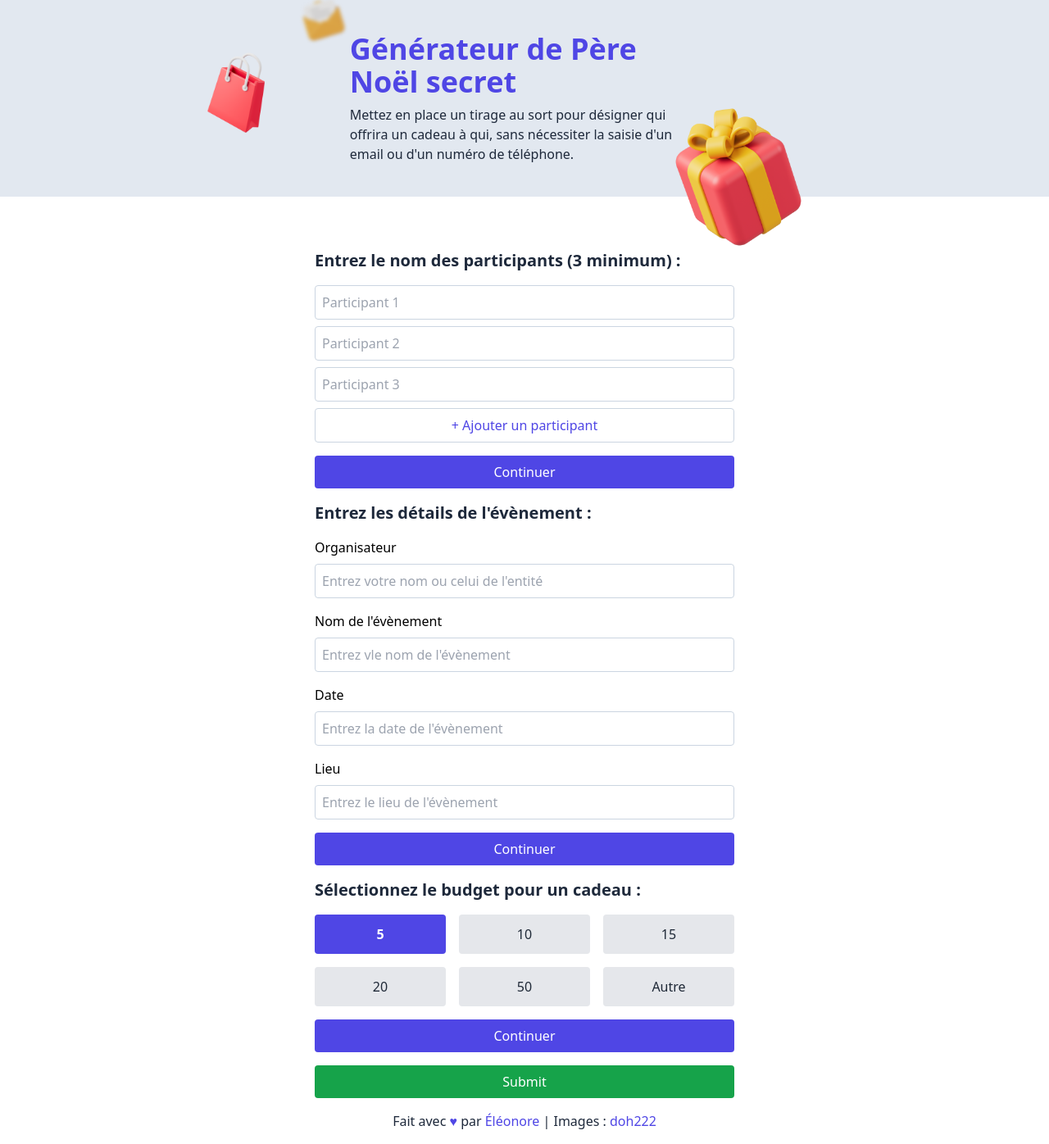
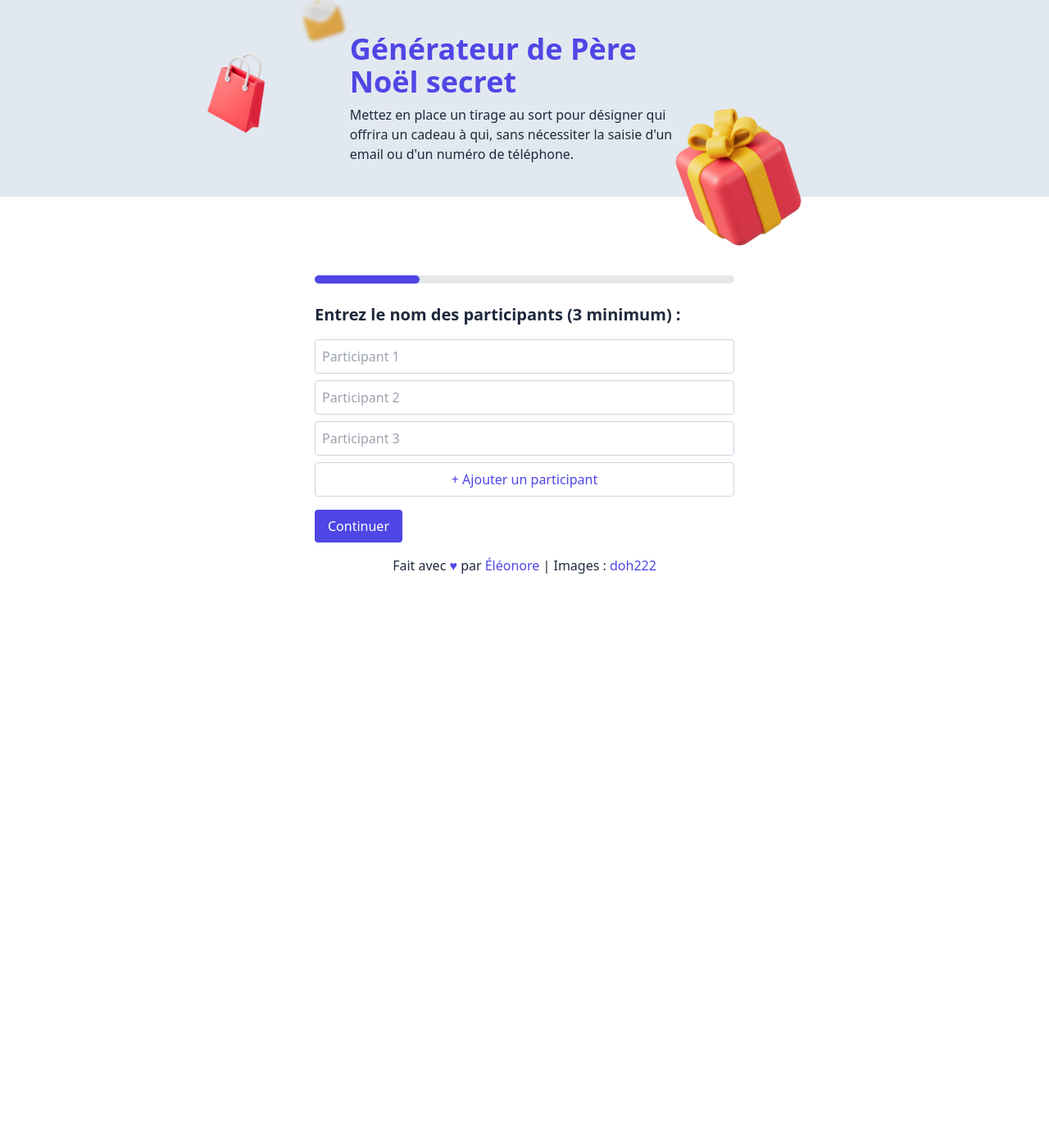
Before and after one commit to eleonoreeuzenes/secret-santa, an Angular app in the folder client/: page / in a window 1280 px wide. Shown: the whole page at 82% size. After the commit the page ends 800 px from the top, so only its background shows below. Built offline with nearby package versions, Linux system fonts and the light colour scheme.

Commit message:
transform form ina multi step form with a progress bar

```diff
--- a/client/src/app/multi-step-form/multi-step-form.component.html
+++ b/client/src/app/multi-step-form/multi-step-form.component.html
@@ -1,21 +1,34 @@
-<div class=" mt-16  w-full max-w-lg mx-auto">
+<div class="mt-24 w-full max-w-lg mx-auto">
+  <!-- Progress Bar -->
+  <div class="w-full bg-gray-200 rounded-full h-2.5 mb-6">
+    <div
+      class="bg-indigo-600 h-2.5 rounded-full"
+      [ngStyle]="{ width: progress + '%' }">
+    </div>
+  </div>
+
   <form [formGroup]="form" (ngSubmit)="onSubmit()">
+    <!-- Step 1: Participants -->
+    <div *ngIf="currentStep === 1">
       <h2 class="text-xl font-bold text-slate-800 mb-4">Entrez le nom des participants (3 minimum) :</h2>
-
       <div formArrayName="participants">
         <div *ngFor="let participant of participants.controls; let i = index">
           <input
             [formControlName]="i" id="participant{{ i }}"
             [placeholder]="'Participant ' + (i + 1)"
-        class="border border-slate-300 p-2 mb-2 rounded w-full"/>
-      <div *ngIf="participant.invalid && (participant.dirty || participant.touched)">
-        <small *ngIf="participant.errors?.['required']" class="rounded text-red-800 bg-red-200 p-2">Minimun 3 participants sont requis.</small>
+            class="border border-slate-300 p-2 mb-2 rounded w-full" />
         </div>
       </div>
+      <button type="button" (click)="addParticipant()" class="border border-slate-300 text-indigo-600 px-4 py-2 rounded mb-4 w-full">
+        + Ajouter un participant
+      </button>
+      <div class="flex justify-between">
+        <button type="button" class="px-4 py-2 rounded text-white bg-indigo-600" (click)="nextStep()">Continuer</button>
       </div>
-  <button type="button" (click)="addParticipant()" class="border border-slate-300 text-indigo-600 px-4 py-2 rounded mb-4 w-full">+ Ajouter un participant</button>
-  <button type="submit" class="px-4 py-2 rounded text-white mb-4 w-full bg-indigo-600">Continuer</button>
+    </div>
 
+    <!-- Step 2: Event Details -->
+    <div *ngIf="currentStep === 2">
       <h2 class="text-xl font-bold text-slate-800 mb-4">Entrez les détails de l'évènement :</h2>
       <fieldset formGroupName="infos">
         <div class="control">
@@ -35,7 +48,7 @@
             id="eventName"
             type="text"
             name="eventName"
-        placeholder="Entrez vle nom de l'évènement"
+            placeholder="Entrez le nom de l'évènement"
             formControlName="eventName"
             class="border border-slate-300 p-2 mt-2 mb-4 rounded w-full"
           />
@@ -63,8 +76,15 @@
           />
         </div>
       </fieldset>
-    <button type="submit" class="px-4 py-2 rounded text-white mb-4 w-full bg-indigo-600">Continuer</button>
 
+      <div class="flex justify-between">
+        <button type="button" class="px-4 py-2 rounded text-white bg-gray-600" (click)="previousStep()">Retour</button>
+        <button type="button" class="px-4 py-2 rounded text-white bg-indigo-600" (click)="nextStep()">Continuer</button>
+      </div>
+    </div>
+
+    <!-- Step 3: Budget -->
+    <div *ngIf="currentStep === 3">
       <h2 class="text-xl font-bold text-slate-800 mb-4">Sélectionnez le budget pour un cadeau :</h2>
       <div class="grid grid-cols-3 gap-4 mb-4">
         <button
@@ -74,8 +94,7 @@
             'bg-gray-200 text-gray-800': form.get('budget')?.value !== option.value && !(option.value === 'custom' && customBudgetValue !== null)
           }"
           (click)="selectBudget(option.value)"
-        class="px-4 py-3 rounded focus:outline-none transition-colors duration-200"
-      >
+          class="px-4 py-3 rounded focus:outline-none transition-colors duration-200">
           {{ option.label }}
         </button>
       </div>
@@ -90,10 +109,41 @@
         />
       </div>
 
-    <button type="submit" class="px-4 py-2 rounded text-white mb-4 w-full bg-indigo-600">Continuer</button>
+      <div class="flex justify-between">
+        <button type="button" class="px-4 py-2 rounded text-white bg-gray-600" (click)="previousStep()">Retour</button>
+        <button type="button" class="px-4 py-2 rounded text-white bg-indigo-600" (click)="nextStep()">Continuer</button>
+      </div>
+    </div>
 
-  <p class="form-actions">
-    <button type="submit" class="px-4 py-2 rounded text-white w-full bg-green-600">Submit</button>
-  </p>
+    <!-- Step 4: Récapitulatif -->
+    <div *ngIf="currentStep === 4">
+      <h2 class="text-xl font-bold text-slate-800 mb-4">Récapitulatif :</h2>
+
+      <div class="mb-4">
+        <h3 class="font-bold text-indigo-600">Participants :</h3>
+        <ul>
+          <li *ngFor="let participant of participants.controls">{{ participant.value }}</li>
+        </ul>
+      </div>
+
+      <div class="mb-4">
+        <h3 class="font-bold text-indigo-600">Détails de l'évènement :</h3>
+        <p><strong>Organisateur :</strong> {{ form.get('infos.organiser')?.value }}</p>
+        <p><strong>Nom de l'évènement :</strong> {{ form.get('infos.eventName')?.value }}</p>
+        <p><strong>Date :</strong> {{ form.get('infos.eventDate')?.value }}</p>
+        <p><strong>Lieu :</strong> {{ form.get('infos.eventLocation')?.value }}</p>
+      </div>
+
+      <div class="mb-4">
+        <h3 class="font-bold text-indigo-600">Budget :</h3>
+        <p><strong>Montant :</strong> {{ customBudgetValue !== null ? customBudgetValue : form.get('budget')?.value }}</p>
+      </div>
+
+      <div class="flex justify-between">
+        <button type="button" class="px-4 py-2 rounded text-white bg-gray-600" (click)="previousStep()">Retour</button>
+        <button type="submit" class="px-4 py-2 rounded text-white bg-indigo-600">Générer le secret santa</button>
+      </div>
+    </div>
+
   </form>
 </div>
--- a/client/src/app/multi-step-form/multi-step-form.component.ts
+++ b/client/src/app/multi-step-form/multi-step-form.component.ts
@@ -10,6 +10,10 @@ import { CommonModule } from '@angular/common';
   styleUrl: './multi-step-form.component.css'
 })
 export class MultiStepFormComponent {
+
+  currentStep = 1;
+  progress = 25;
+
   form = new FormGroup({
     participants: new FormArray([
       new FormControl('', Validators.required),
@@ -67,6 +71,31 @@ export class MultiStepFormComponent {
     return this.form.get('budget')?.value === 'custom' || this.customBudgetValue !== null;
   }
 
+
+  nextStep() {
+    if (this.currentStep === 1 && this.participants.length >= 3) {
+      this.currentStep++;
+      this.updateProgress();
+    } else if (this.currentStep === 2 && this.form.get('infos')?.valid) {
+      this.currentStep++;
+      this.updateProgress();
+    } else if (this.currentStep === 3 && this.form.get('budget')?.valid) {
+      this.currentStep++;
+      this.updateProgress();
+    }
+  }
+
+  previousStep() {
+    if (this.currentStep > 1) {
+      this.currentStep--;
+      this.updateProgress();
+    }
+  }
+
+  updateProgress() {
+    this.progress = (this.currentStep / 4) * 100;
+  }
+
   onSubmit() {
     if (this.form.valid) {
       console.log(this.form.value);
```
Lines whose indentation alone changed are shown as unchanged.
